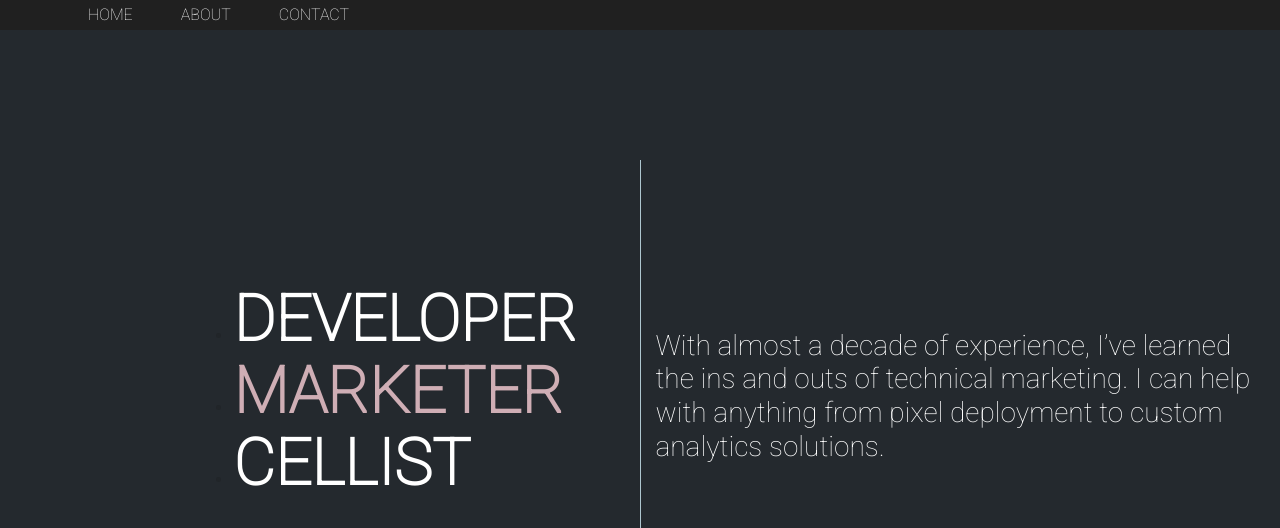
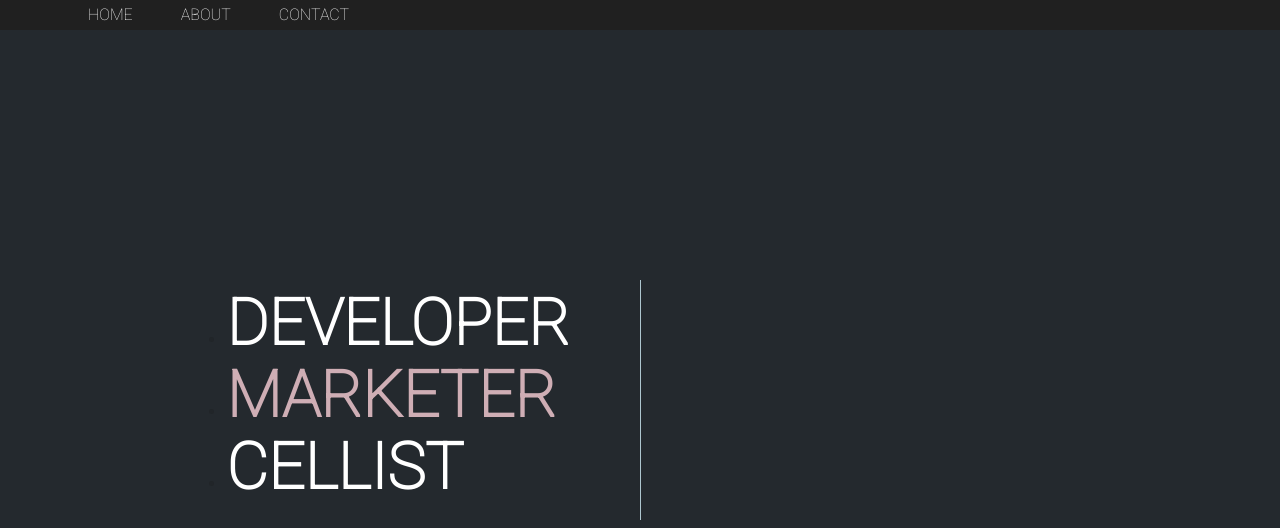
Before and after one commit to george-dilthey/george-dilthey.github.io, a Vue app: page /marketer in a window 1280 px wide. Shown: the top 528 px of the page. Built offline with nearby package versions, Linux system fonts and the light colour scheme.

Commit message:
refactored nav to one componenet

```diff
--- a/src/components/Hero.vue
+++ b/src/components/Hero.vue
@@ -2,26 +2,15 @@
     <div class="d-flex align-items-center min-vh-100 hero">
         <div class="container-fluid">
             <div class="row hero-row d-flex">
-                <div class="col hero-left d-flex align-items-center">
+                <div  class="col d-flex align-items-center hero-left">
                     <div class="w-100">
                         <transition appear name="fade" mode="out-in" >
-                            <HeroNav v-if="$route.name!='Home'"/>
-                            <h1 v-else>Hey, I'm George.</h1>
+                            <h1 v-if= "$route.name=='Home'" >Hey, I'm George.</h1>
                         </transition>
                     </div>
                 </div>
-                <div class="col d-flex hero-right align-items-center">
-                    <transition name="fade" mode="out-in" appear>
-                    <HeroNav v-if="$route.name=='Home'"/>
-                        <div v-else>
-                                <transition name="fade" mode="out-in" appear>
-                                <h3 key="dev" v-if="$route.name=='Developer'">I graduated the Flatiron Software Engineering Bootcamp in 2021 and have been developing ever since. With a strong background in web analytics, I’ve always got the end user in mind.</h3>
-                                <h3 key="mar" v-else-if="$route.name=='Marketer'">With almost a decade of experience, I’ve learned the ins and outs of technical marketing. I can help with anything from pixel deployment to custom analytics solutions.</h3>
-                                <h3 key="cel" v-else-if="$route.name=='Cellist'">I’ve played the cello for over 20 years. Its my passion and has helped shape my whole life. I’m currently performing with the Greenwich Village Orchestra.</h3>
-                            </transition>
-                        </div>
-                    </transition>
-
+                <div class="col d-flex align-items-center">
+                        <HeroNav />
                 </div>
             </div>
         </div>
@@ -33,7 +22,12 @@ import HeroNav from '@/components/HeroNav.vue'
 
 export default {
   name: 'Hero',
-  components: { HeroNav }
+  components: { HeroNav },
+  methods: {
+    CheckRoutePath: function (p) {
+      return (p.match('Developer|Marketer|Cellist'))
+    }
+  }
 }
 </script>
 
@@ -46,21 +40,11 @@ export default {
 }
 
 .hero-row {
-    height: 30em;
+    height: 30vh;
 }
 
 .hero-left {
     border-right: 1px solid #AEC6CF;
-}
-
-.hero-left .nav-text{
-    float: right;
-    margin-right: 3em;
-
-}
-
-.hero-right .nav-text{
-    margin-left: 3em;
 }
 
 h1 {
@@ -82,7 +66,14 @@ h3 {
 
 .fade-enter-from,
 .fade-leave-to {
-  opacity: 0;
+    opacity: 0;
 }
 
+/* <!-- <div v-else>
+                                <transition name="fade" mode="out-in" appear>
+                                <h3 key="dev" v-if="$route.name=='Developer'">I graduated the Flatiron Software Engineering Bootcamp in 2021 and have been developing ever since. With a strong background in web analytics, I’ve always got the end user in mind.</h3>
+                                <h3 key="mar" v-else-if="$route.name=='Marketer'">With almost a decade of experience, I’ve learned the ins and outs of technical marketing. I can help with anything from pixel deployment to custom analytics solutions.</h3>
+                                <h3 key="cel" v-else-if="$route.name=='Cellist'">I’ve played the cello for over 20 years. Its my passion and has helped shape my whole life. I’m currently performing with the Greenwich Village Orchestra.</h3>
+                            </transition>
+                        </div> --> */
 </style>
--- a/src/components/HeroNav.vue
+++ b/src/components/HeroNav.vue
@@ -1,6 +1,6 @@
 <template>
   <div class="nav-text">
-    <ul>
+    <ul :class="{left: CheckRoutePath($route.name)}">
       <li>
         <h2><router-link to="/developer">DEVELOPER</router-link></h2>
       </li>
@@ -16,12 +16,30 @@
 
 <script>
 export default {
-  name: 'HeroNav'
+  name: 'HeroNav',
+  methods: {
+    CheckRoutePath: function (p) {
+      return (p.match('Developer|Marketer|Cellist'))
+    }
+  }
 }
 </script>
 
 <!-- Add "scoped" attribute to limit CSS to this component only -->
 <style scoped>
+
+ul {
+    margin-left: 3vw;
+    margin-bottom: 0;
+    position: relative;
+    transition: all 1s ease;
+    right: 0;
+}
+
+ul.left {
+    margin-left: 0vw;
+    right: 125%;
+}
 
 h2 a {
     font-family: 'Roboto', sans-serif;
```
